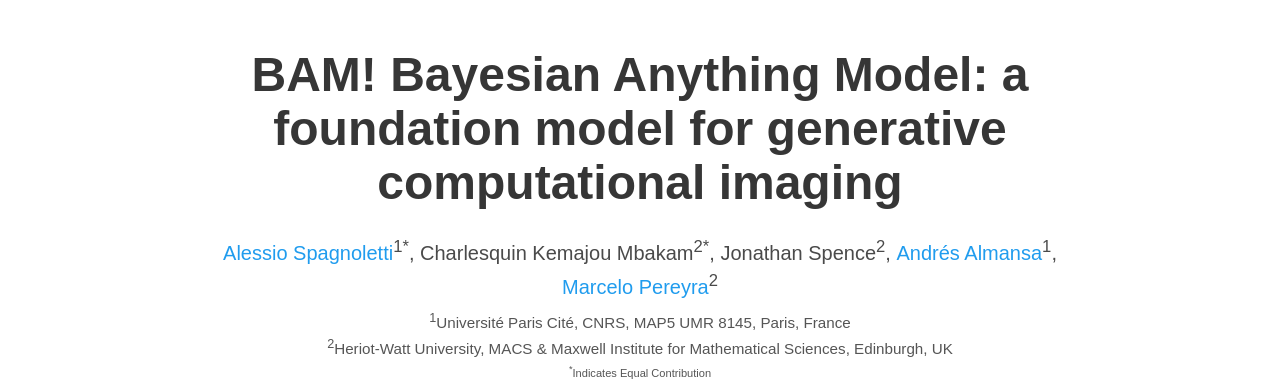
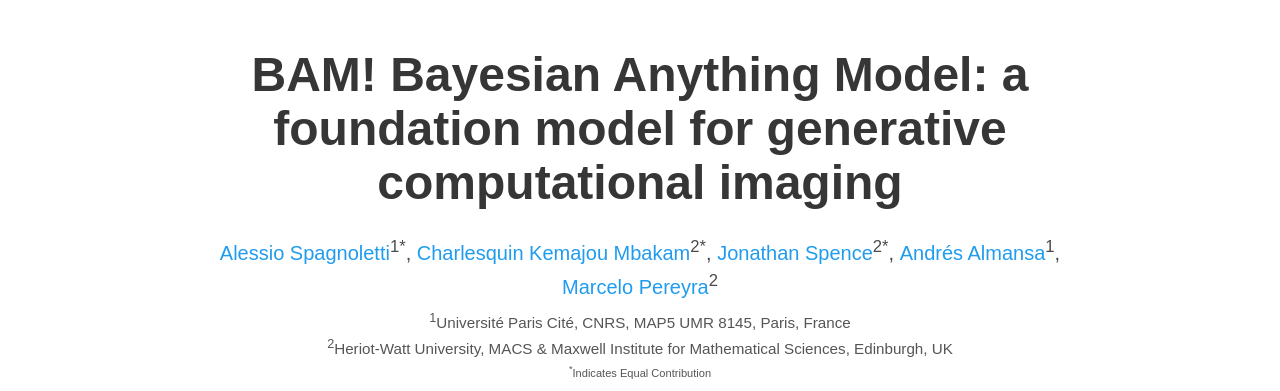
Before and after one commit to Bayesian-Anything-Model/Bayesian-Anything-Model.github.io, a plain HTML site: page index.html in a window 1280 px wide. Shown: the top 391 px of the page. Drawn offline with nearby package versions, Linux system fonts and the light colour scheme; some icons are missing; a web font is replaced by a local one.

Commit message:
updated links to scholar

```diff
--- a/index.html
+++ b/index.html
@@ -254,8 +254,8 @@
               <span class="author-block">
                 <a href="https://scholar.google.com/citations?user=Xmr-06oAAAAJ&hl=en" target="_blank">Alessio Spagnoletti</a><sup>1*</sup>,
               </span>
-              <span class="author-block">Charlesquin Kemajou Mbakam<sup>2*</sup>,</span>
-              <span class="author-block">Jonathan Spence<sup>2</sup>,</span>
+              <span class="author-block"><a href="https://scholar.google.com/citations?user=UBwXShAAAAAJ&hl=en" target="_blank">Charlesquin Kemajou Mbakam</a><sup>2*</sup>,</span>
+              <span class="author-block"><a href="https://scholar.google.com/citations?user=AzTwQdUAAAAJ&hl=en" target="_blank">Jonathan Spence</a><sup>2*</sup>,</span>
               <span class="author-block">
                 <a href="https://scholar.google.com/citations?user=e1pFlV0AAAAJ&hl=en" target="_blank">Andrés Almansa</a><sup>1</sup>,
               </span>
```
